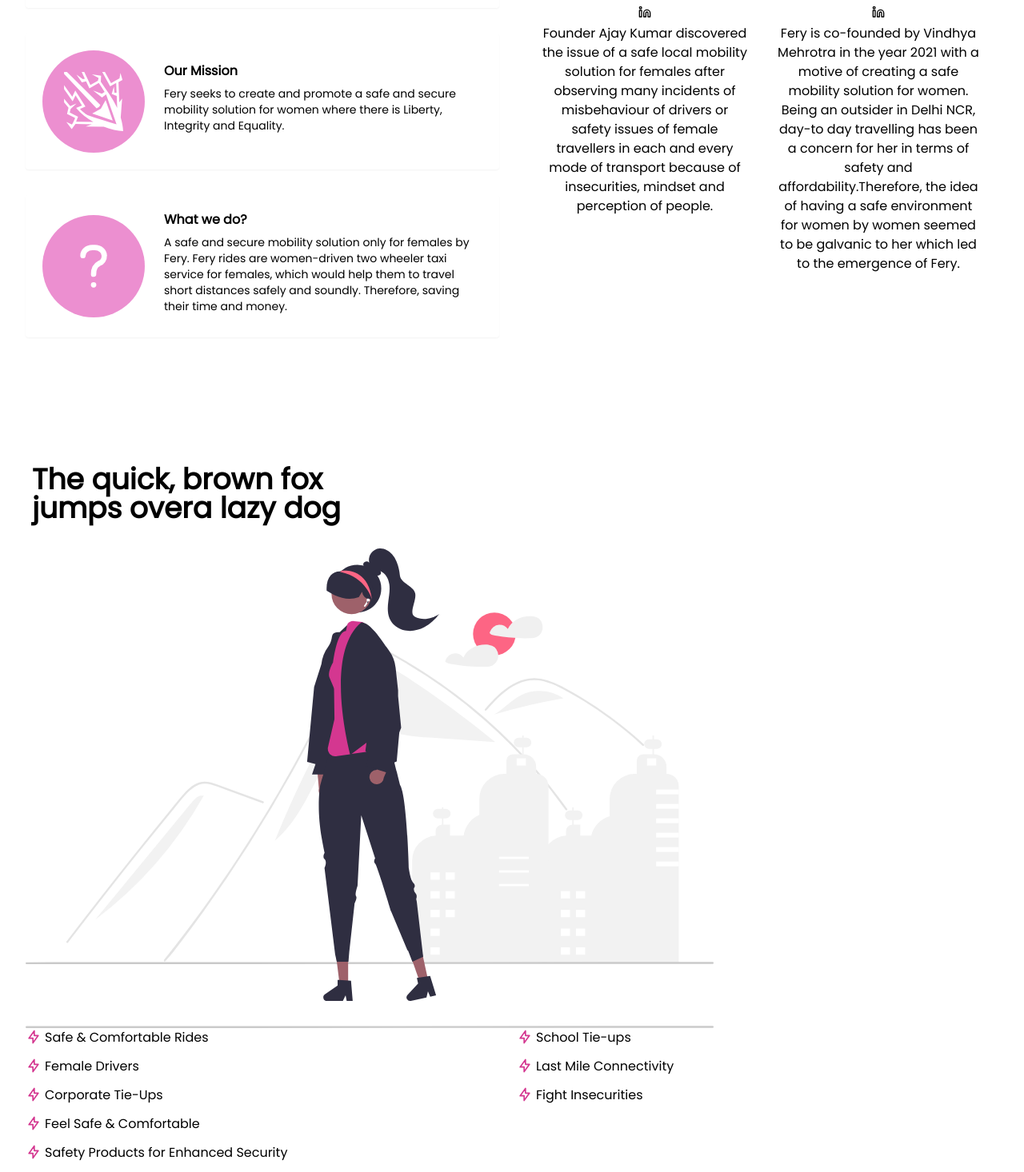
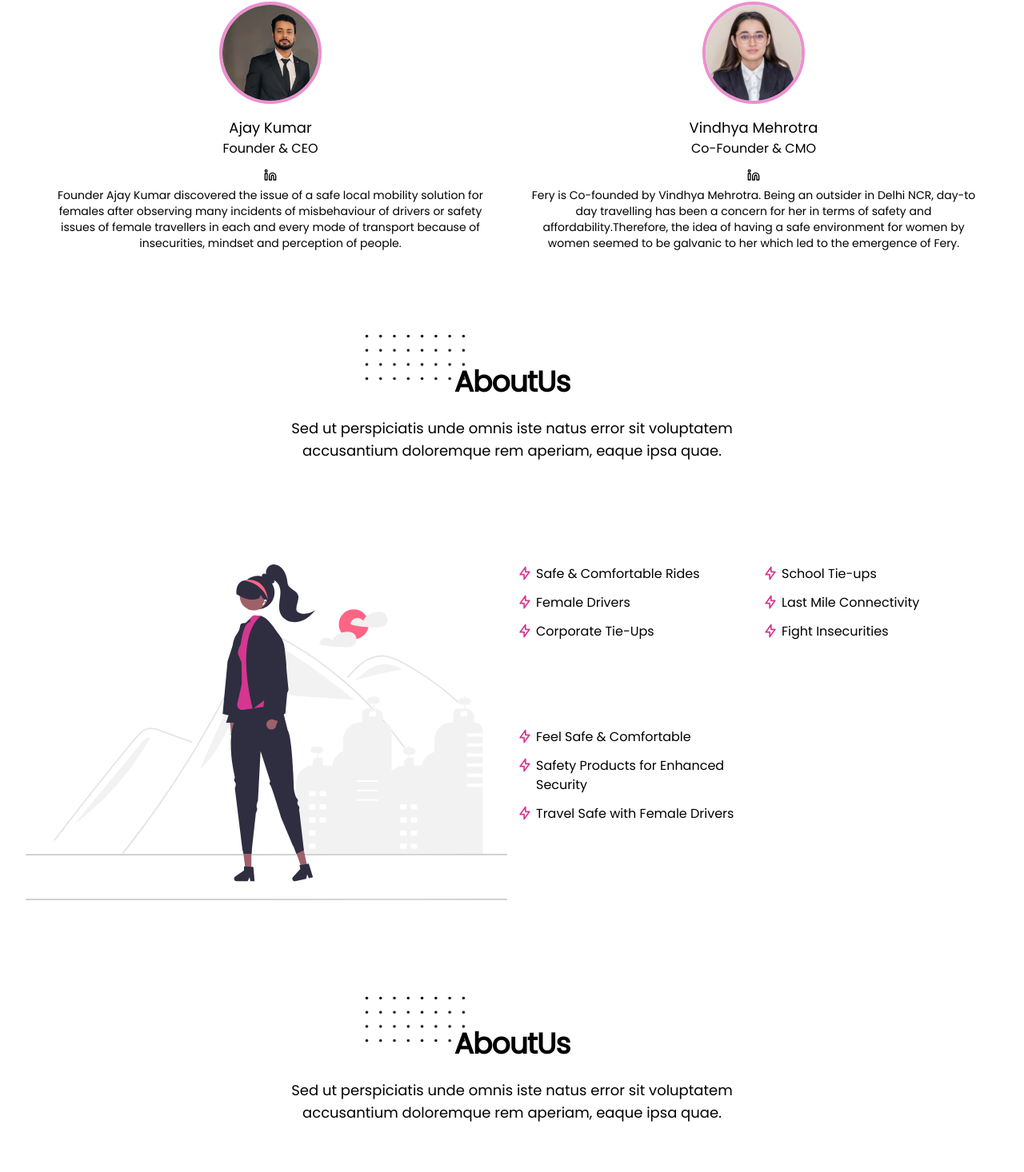
Before and after one commit to nipunagarwal4235/fery, a React (Create React App) app: page / in a window 1280 px wide. Shown: the part 1322-2788 px from the top of the page at 80% size. Built offline with nearby package versions, Linux system fonts and the light colour scheme.

Commit message:
changed about us

```diff
--- a/src/Components/Blogs.js
+++ b/src/Components/Blogs.js
@@ -3,6 +3,42 @@
 const Blogs = () => {
   return (
     <>
+      <div className="px-4 py-16 mx-auto sm:max-w-xl md:max-w-full lg:max-w-screen-xl md:px-24 lg:px-8 lg:pt-20 lg:pb-0">
+        <div className="max-w-xl mb-10 md:mx-auto sm:text-center lg:max-w-2xl md:mb-12">
+          <h2 className="max-w-lg mb-6 font-poppins text-3xl font-bold leading-none tracking-tight text-gray-900 sm:text-4xl md:mx-auto">
+            <span className="relative inline-block">
+              <svg
+                viewBox="0 0 52 24"
+                fill="currentColor"
+                className="absolute top-0 left-0 z-0 hidden w-32 -mt-8 -ml-20 text-blue-gray-100 lg:w-32 lg:-ml-28 lg:-mt-10 sm:block"
+              >
+                <defs>
+                  <pattern
+                    id="a0b40128-6963-4319-aeeb-471e92fa2d74"
+                    x="0"
+                    y="0"
+                    width=".135"
+                    height=".30"
+                  >
+                    <circle cx="1" cy="1" r=".7" />
+                  </pattern>
+                </defs>
+                <rect
+                  fill="url(#a0b40128-6963-4319-aeeb-471e92fa2d74)"
+                  width="52"
+                  height="24"
+                />
+              </svg>
+              <span className="relative"> About </span>
+            </span>
+            Us
+          </h2>
+          <p className="text-base text-gray-700 md:text-lg">
+            Sed ut perspiciatis unde omnis iste natus error sit voluptatem
+            accusantium doloremque rem aperiam, eaque ipsa quae.
+          </p>
+        </div>
+      </div>
       <div class="flex flex-wrap -m-4">
         <div class="lg:w-1/3 lg:mb-0 mb-6 p-4">
           <a
@@ -34,8 +70,8 @@
               </h5>
 
               <p class="mt-2 hidden text-sm sm:block">
-            You can manage phone, email and chat conversations all from a single
-            mailbox.
+                You can manage phone, email and chat conversations all from a
+                single mailbox.
               </p>
             </div>
           </a>
@@ -70,8 +106,8 @@
               </h5>
 
               <p class="mt-2 hidden text-sm sm:block">
-            You can manage phone, email and chat conversations all from a single
-            mailbox.
+                You can manage phone, email and chat conversations all from a
+                single mailbox.
               </p>
             </div>
           </a>
@@ -106,8 +142,8 @@
               </h5>
 
               <p class="mt-2 hidden text-sm sm:block">
-            You can manage phone, email and chat conversations all from a single
-            mailbox.
+                You can manage phone, email and chat conversations all from a
+                single mailbox.
               </p>
             </div>
           </a>
--- a/src/Components/Stats.js
+++ b/src/Components/Stats.js
@@ -16,6 +16,42 @@
 
   return (
     <>
+          <div className="px-4 py-16 mx-auto sm:max-w-xl md:max-w-full lg:max-w-screen-xl md:px-24 lg:px-8 lg:pt-20 lg:pb-0">
+        <div className="max-w-xl mb-10 md:mx-auto sm:text-center lg:max-w-2xl md:mb-12">
+          <h2 className="max-w-lg mb-6 font-poppins text-3xl font-bold leading-none tracking-tight text-gray-900 sm:text-4xl md:mx-auto">
+            <span className="relative inline-block">
+              <svg
+                viewBox="0 0 52 24"
+                fill="currentColor"
+                className="absolute top-0 left-0 z-0 hidden w-32 -mt-8 -ml-20 text-blue-gray-100 lg:w-32 lg:-ml-28 lg:-mt-10 sm:block"
+              >
+                <defs>
+                  <pattern
+                    id="a0b40128-6963-4319-aeeb-471e92fa2d74"
+                    x="0"
+                    y="0"
+                    width=".135"
+                    height=".30"
+                  >
+                    <circle cx="1" cy="1" r=".7" />
+                  </pattern>
+                </defs>
+                <rect
+                  fill="url(#a0b40128-6963-4319-aeeb-471e92fa2d74)"
+                  width="52"
+                  height="24"
+                />
+              </svg>
+              <span className="relative"> About </span>
+            </span>
+            Us
+          </h2>
+          <p className="text-base text-gray-700 md:text-lg">
+            Sed ut perspiciatis unde omnis iste natus error sit voluptatem
+            accusantium doloremque rem aperiam, eaque ipsa quae.
+          </p>
+        </div>
+      </div>
       <div className="px-4 py-16 mx-auto sm:max-w-xl md:max-w-full lg:max-w-screen-xl md:px-24 lg:px-8 lg:py-20">
         <div className="grid gap-8 sm:grid-cols-2 lg:grid-cols-4">
           <div className="text-center">
--- a/src/Components/Team.js
+++ b/src/Components/Team.js
@@ -2,30 +2,38 @@
 import { team } from "../data";
 import { FiLinkedin } from "react-icons/fi";
 import { TbQuestionMark } from "react-icons/tb";
-import {GiChargedArrow , GiBinoculars , GiStairsGoal} from "react-icons/gi"
+import { GiChargedArrow, GiBinoculars, GiStairsGoal } from "react-icons/gi";
 
 const Team = () => {
   const aboutus = [
     {
       name: "Our Motto",
-      logo:<GiStairsGoal className="w-16 h-16 text-[#fff] lg:w-20 lg:h-20"></GiStairsGoal>,
+      logo: (
+        <GiStairsGoal className="w-16 h-16 text-[#fff] lg:w-20 lg:h-20"></GiStairsGoal>
+      ),
       description:
         "Sister partners available at every possible location of the city. Keeping the safety and security of our sister partners as our topmost priority as well as the travellers",
     },
     {
       name: "Our Vision",
-      logo:<GiBinoculars className="w-16 h-16 text-[#fff] lg:w-20 lg:h-20"></GiBinoculars>,
+      logo: (
+        <GiBinoculars className="w-16 h-16 text-[#fff] lg:w-20 lg:h-20"></GiBinoculars>
+      ),
       description: "Fostering a better tomorrow for Womankind",
     },
     {
       name: "Our Mission",
-      logo:<GiChargedArrow className="w-16 h-16 text-[#fff] lg:w-20 lg:h-20"></GiChargedArrow>,
+      logo: (
+        <GiChargedArrow className="w-16 h-16 text-[#fff] lg:w-20 lg:h-20"></GiChargedArrow>
+      ),
       description:
         "Fery seeks to create and promote a safe and secure mobility solution for women where there is Liberty, Integrity and Equality.",
     },
     {
       name: "What we do?",
-      logo:<TbQuestionMark className="w-16 h-16 text-[#fff] lg:w-20 lg:h-20"></TbQuestionMark>,
+      logo: (
+        <TbQuestionMark className="w-16 h-16 text-[#fff] lg:w-20 lg:h-20"></TbQuestionMark>
+      ),
       description:
         "A safe and secure mobility solution only for females by Fery. Fery rides are women-driven two wheeler taxi service for females, which would help them to travel short distances safely and soundly. Therefore, saving their time and money.",
     },
@@ -69,9 +77,8 @@
           </p>
         </div>
       </div>
-      <div className="px-4 py-16 mx-auto sm:max-w-xl md:max-w-full lg:max-w-screen-xl md:px-24 lg:px-8 lg:py-20">
-        <div className="grid gap-8 row-gap-5 md:grid-cols-2">
-          <div className="grid gap-8 row-gap-5 ">
+      <div className="px-4  mx-auto sm:max-w-xl md:max-w-full lg:max-w-screen-xl md:px-24 lg:px-8 ">
+        <div className="grid gap-8 row-gap-5 lg:grid-cols-2 ">
           {aboutus.map((point) => {
             return (
               <>
@@ -111,11 +118,11 @@
                     <div class="h-full flex flex-col items-center text-center">
                       <img
                         alt="team"
-                          class="flex-shrink-0 rounded-lg w-full h-56 object-cover object-center mb-4"
+                        class="flex-shrink-0 rounded-full w-32 h-32 object-cover object-center mb-4 border-light-pink border-4"
                         src={member.image}
                       />
                       <div class="w-full">
-                          <h2 class="title-font font-medium text-lg text-gray-900">
+                        <h2 class="title-font font-medium font-poppins text-lg text-gray-900">
                           {member.name}
                         </h2>
                         <h3 class="text-gray-500 mb-3">{member.position}</h3>
@@ -124,7 +131,7 @@
                             <FiLinkedin>{member.linkedin}</FiLinkedin>
                           </a>
                         </span>
-                          <h6>{member.description}</h6>
+                        <h6 className="text-sm text-gray-500">{member.description}</h6>
                       </div>
                     </div>
                   </div>
@@ -134,7 +141,6 @@
           </div>
         </div>
       </div>
-      </div>
     </>
   );
 };
--- a/src/Components/Testimonial.js
+++ b/src/Components/Testimonial.js
@@ -5,6 +5,42 @@
 const Testimonial = () => {
   return (
     <>
+          <div className="px-4 py-16 mx-auto sm:max-w-xl md:max-w-full lg:max-w-screen-xl md:px-24 lg:px-8 lg:pt-20 lg:pb-0">
+        <div className="max-w-xl mb-10 md:mx-auto sm:text-center lg:max-w-2xl md:mb-12">
+          <h2 className="max-w-lg mb-6 font-poppins text-3xl font-bold leading-none tracking-tight text-gray-900 sm:text-4xl md:mx-auto">
+            <span className="relative inline-block">
+              <svg
+                viewBox="0 0 52 24"
+                fill="currentColor"
+                className="absolute top-0 left-0 z-0 hidden w-32 -mt-8 -ml-20 text-blue-gray-100 lg:w-32 lg:-ml-28 lg:-mt-10 sm:block"
+              >
+                <defs>
+                  <pattern
+                    id="a0b40128-6963-4319-aeeb-471e92fa2d74"
+                    x="0"
+                    y="0"
+                    width=".135"
+                    height=".30"
+                  >
+                    <circle cx="1" cy="1" r=".7" />
+                  </pattern>
+                </defs>
+                <rect
+                  fill="url(#a0b40128-6963-4319-aeeb-471e92fa2d74)"
+                  width="52"
+                  height="24"
+                />
+              </svg>
+              <span className="relative"> About </span>
+            </span>
+            Us
+          </h2>
+          <p className="text-base text-gray-700 md:text-lg">
+            Sed ut perspiciatis unde omnis iste natus error sit voluptatem
+            accusantium doloremque rem aperiam, eaque ipsa quae.
+          </p>
+        </div>
+      </div>
       <section class="text-gray-600 font-poppins">
         <div class="container px-5 py-24 mx-auto">
           <div class="flex flex-wrap -m-4">
--- a/src/Components/WhyUs.js
+++ b/src/Components/WhyUs.js
@@ -17,15 +17,44 @@
 
   return (
     <>
+      <div className="px-4 py-16 mx-auto sm:max-w-xl md:max-w-full lg:max-w-screen-xl md:px-24 lg:px-8 lg:pt-20 lg:pb-0">
+        <div className="max-w-xl mb-10 md:mx-auto sm:text-center lg:max-w-2xl md:mb-12">
+          <h2 className="max-w-lg mb-6 font-poppins text-3xl font-bold leading-none tracking-tight text-gray-900 sm:text-4xl md:mx-auto">
+            <span className="relative inline-block">
+              <svg
+                viewBox="0 0 52 24"
+                fill="currentColor"
+                className="absolute top-0 left-0 z-0 hidden w-32 -mt-8 -ml-20 text-blue-gray-100 lg:w-32 lg:-ml-28 lg:-mt-10 sm:block"
+              >
+                <defs>
+                  <pattern
+                    id="a0b40128-6963-4319-aeeb-471e92fa2d74"
+                    x="0"
+                    y="0"
+                    width=".135"
+                    height=".30"
+                  >
+                    <circle cx="1" cy="1" r=".7" />
+                  </pattern>
+                </defs>
+                <rect
+                  fill="url(#a0b40128-6963-4319-aeeb-471e92fa2d74)"
+                  width="52"
+                  height="24"
+                />
+              </svg>
+              <span className="relative"> About </span>
+            </span>
+            Us
+          </h2>
+          <p className="text-base text-gray-700 md:text-lg">
+            Sed ut perspiciatis unde omnis iste natus error sit voluptatem
+            accusantium doloremque rem aperiam, eaque ipsa quae.
+          </p>
+        </div>
+      </div>
       <div className="px-4 py-16 mx-auto sm:max-w-xl md:max-w-full lg:max-w-screen-xl md:px-24 lg:px-8 lg:py-20">
-        <h5 className="mb-8 text-4xl font-extrabold leading-none md:pl-2">
-          The quick, brown fox
-          <br className="hidden md:block" />
-          jumps over
-          <span className="inline-block text-deep-purple-accent-400">
-            a lazy dog
-          </span>
-        </h5>
+        <div className="grid gap-3 row-gap-3 lg:grid-cols-2">
           <img src={Modern} alt="" />
           <div className="grid gap-3 row-gap-3 lg:grid-cols-2">
             <ul className="space-y-3">
@@ -90,6 +119,7 @@
             </ul>
           </div>
         </div>
+      </div>
     </>
   );
 };
--- a/src/data.js
+++ b/src/data.js
@@ -22,7 +22,7 @@
     position: "Co-Founder & CMO",
     linkedin: "https://www.linkedin.com/in/vindhyamehrotra/",
     description:
-      "Fery is co-founded by Vindhya Mehrotra in the year 2021 with a motive of creating a safe mobility solution for women. Being an outsider in Delhi NCR, day-to day travelling has been a concern for her in terms of safety and affordability.Therefore, the idea of having a safe environment for women by women seemed to be galvanic to her which led to the emergence of Fery.",
+      "Fery is Co-founded by Vindhya Mehrotra. Being an outsider in Delhi NCR, day-to day travelling has been a concern for her in terms of safety and affordability.Therefore, the idea of having a safe environment for women by women seemed to be galvanic to her which led to the emergence of Fery.",
   },
 ];
 
```
Lines whose indentation alone changed are shown as unchanged.
